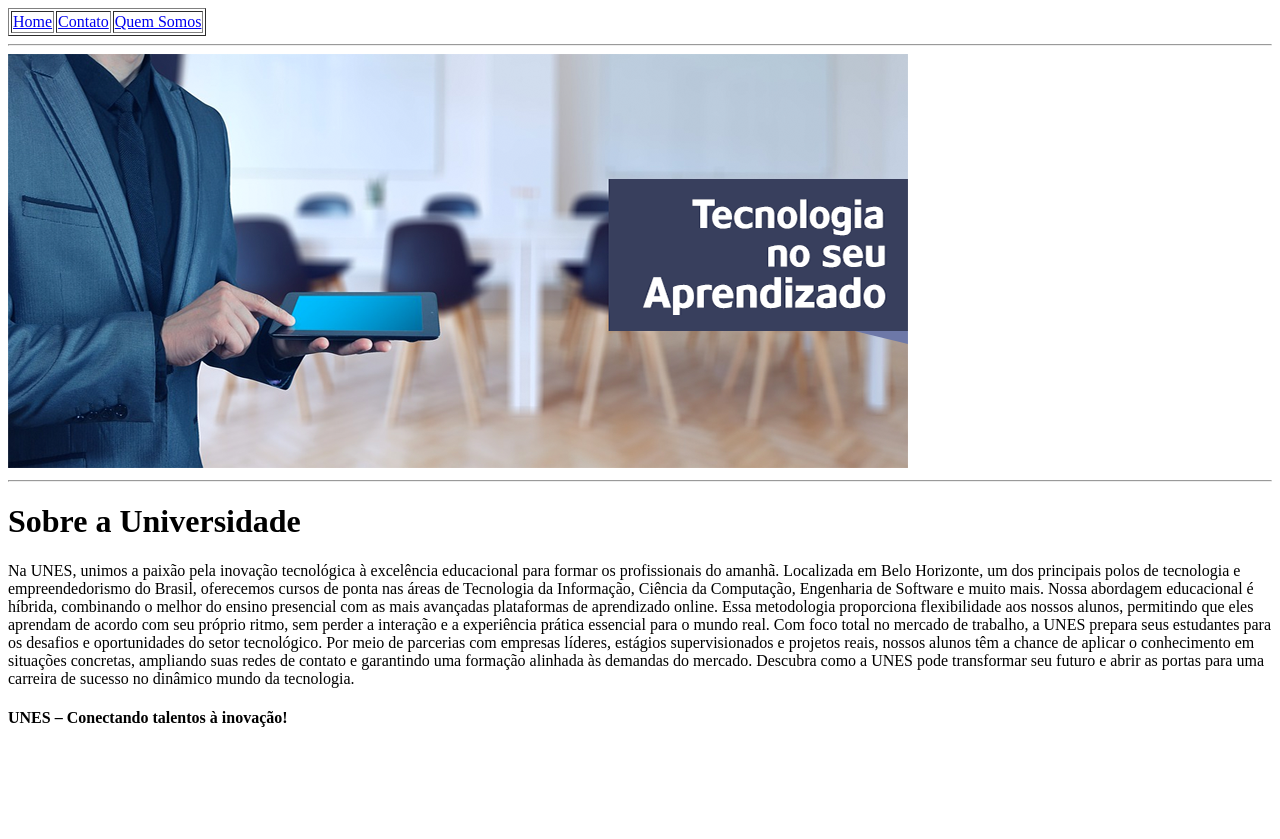
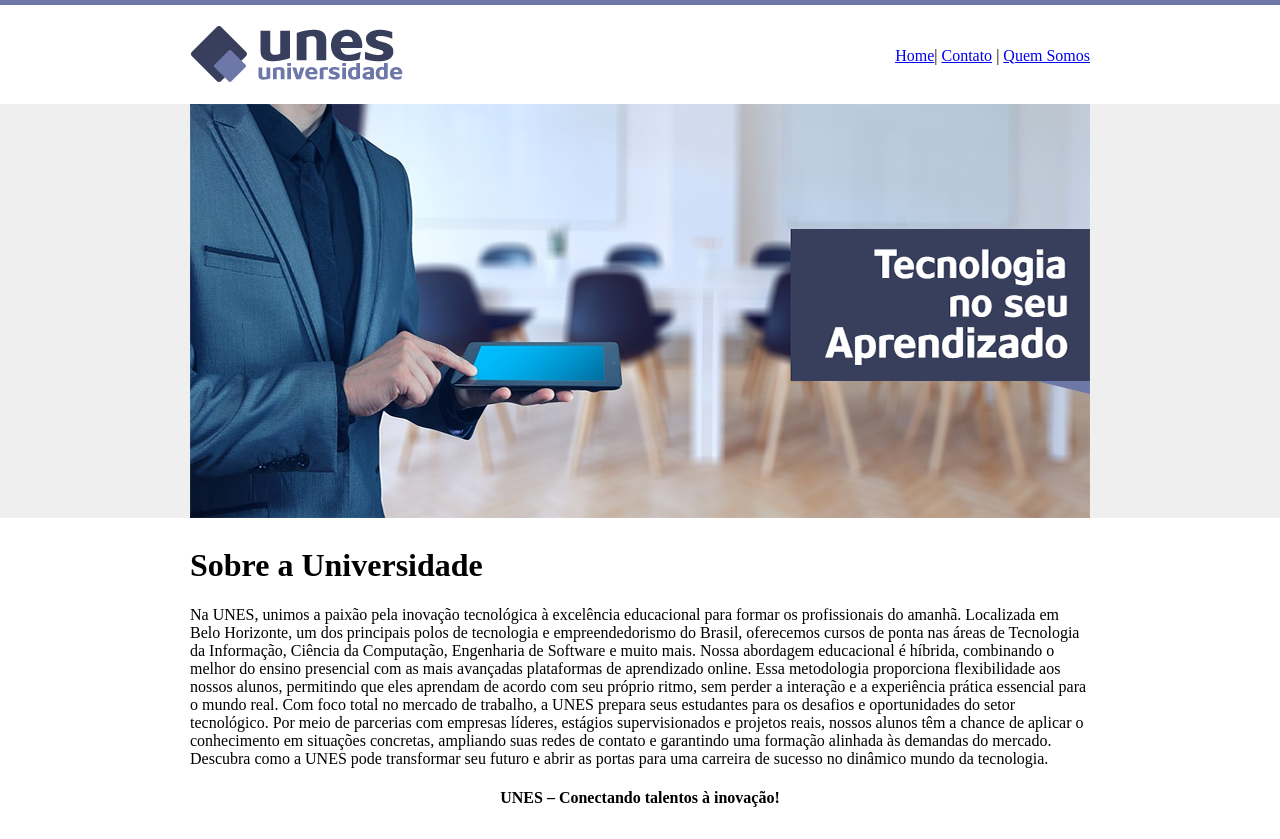
Before and after one commit to AugustoHenriqueErc/unes-universidade, a plain HTML site: page index.html in a window 1280 px wide. Before the commit the page ends 800 px from the top, so only its background shows below. Drawn offline with Linux system fonts and the light colour scheme.

Commit message:
adicionando página contato.html, modificações na tabela e na imagem de apresentação

```diff
--- a/index.html
+++ b/index.html
@@ -5,47 +5,53 @@
     <meta name="viewport" content="width=device-width, initial-scale=1.0">
     <title>unes</title>
 </head>
-<body>
+<body background="images/fundo.png">
     <!-- Header !-->
     <header>
-        <table border ="1" boordewidth="100">
+        <table border ="0" width="900" align="center">
             <thead>
             </thead>
                 <tr>
-                    <td>
-                        <a href="index.html">Home</a>
+                    <td height="89">
+                        <img src="images/logo.png">
                     </td>
-                    <td>
-                        <a href ="link">Contato</a>
+                    <td align="right">
+                        <a href="index.html">Home</a>|
+                        <a href ="contato.html">Contato</a> |
+                        <a href="quem-somos.html">Quem Somos</a>
                     </td>
-                    <td>
-                        <a href="link">Quem Somos</a>
+                </tr>
+                <tr>
+                    <td colspan="2" align="center">
+                    <img src="images/capa.png">
+                    </td>
+                </tr>
+                <tr>
+                    <td colspan="2">
+                        <h1>
+                            Sobre a Universidade
+                        </h1>
+                        <p>
+                            Na UNES, unimos a paixão pela inovação tecnológica à excelência educacional para formar os profissionais do amanhã. Localizada em Belo Horizonte, um dos principais polos de tecnologia e empreendedorismo do Brasil, oferecemos cursos de ponta nas áreas de Tecnologia da Informação, Ciência da Computação, Engenharia de Software e muito mais.
+
+                Nossa abordagem educacional é híbrida, combinando o melhor do ensino presencial com as mais avançadas plataformas de aprendizado online. Essa metodologia proporciona flexibilidade aos nossos alunos, permitindo que eles aprendam de acordo com seu próprio ritmo, sem perder a interação e a experiência prática essencial para o mundo real.
+
+                Com foco total no mercado de trabalho, a UNES prepara seus estudantes para os desafios e oportunidades do setor tecnológico. Por meio de parcerias com empresas líderes, estágios supervisionados e projetos reais, nossos alunos têm a chance de aplicar o conhecimento em situações concretas, ampliando suas redes de contato e garantindo uma formação alinhada às demandas do mercado.
+
+                Descubra como a UNES pode transformar seu futuro e abrir as portas para uma carreira de sucesso no dinâmico mundo da tecnologia.
+                        </p>
+                        <h4 align="center">UNES – Conectando talentos à inovação!</h4>
+
                     </td>
                 </tr>
         </table>
 
 
 
-        <hr>
-        <img src="images/capa.png">
-        <br>
-        <hr>
+
     </header>
     <div>
 
-        <h1>
-            Sobre a Universidade
-        </h1>
-        <p>
-            Na UNES, unimos a paixão pela inovação tecnológica à excelência educacional para formar os profissionais do amanhã. Localizada em Belo Horizonte, um dos principais polos de tecnologia e empreendedorismo do Brasil, oferecemos cursos de ponta nas áreas de Tecnologia da Informação, Ciência da Computação, Engenharia de Software e muito mais.
-
-Nossa abordagem educacional é híbrida, combinando o melhor do ensino presencial com as mais avançadas plataformas de aprendizado online. Essa metodologia proporciona flexibilidade aos nossos alunos, permitindo que eles aprendam de acordo com seu próprio ritmo, sem perder a interação e a experiência prática essencial para o mundo real.
-
-Com foco total no mercado de trabalho, a UNES prepara seus estudantes para os desafios e oportunidades do setor tecnológico. Por meio de parcerias com empresas líderes, estágios supervisionados e projetos reais, nossos alunos têm a chance de aplicar o conhecimento em situações concretas, ampliando suas redes de contato e garantindo uma formação alinhada às demandas do mercado.
-
-Descubra como a UNES pode transformar seu futuro e abrir as portas para uma carreira de sucesso no dinâmico mundo da tecnologia.
-        </p>
-        <h4>UNES – Conectando talentos à inovação!</h4>
 
     </div>
 </body>
```
Also changed, not shown: contato.html (added).
